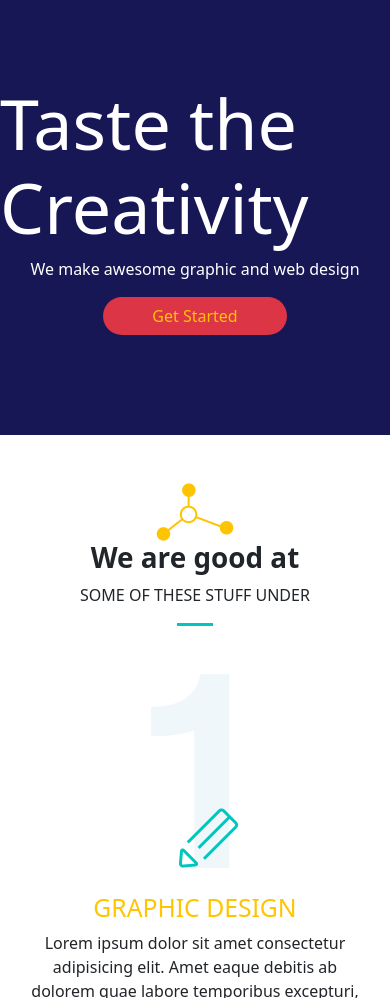
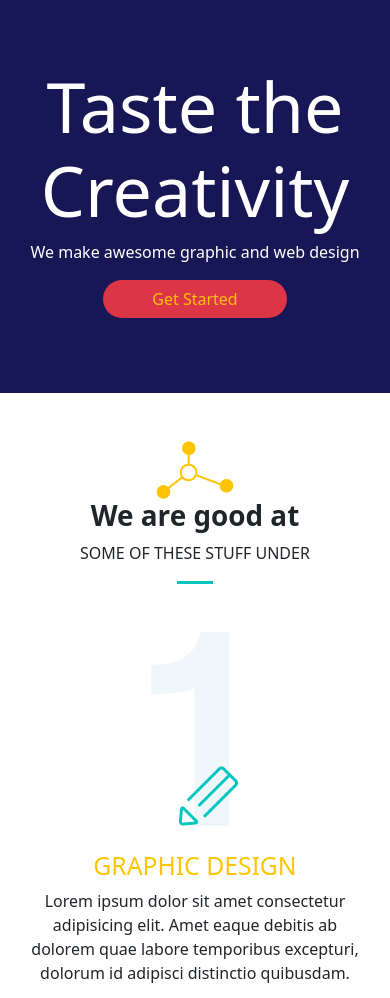
Before and after one commit to Pampers432/Bondi, a plain HTML site: page index.html in a window 390 px wide. Shown: the part 71-1069 px from the top of the page. Drawn offline with nearby package versions, Linux system fonts and the light colour scheme.

Commit message:
Исправил адаптив

```diff
--- a/style.css
+++ b/style.css
@@ -12,7 +12,7 @@ body {
 }
 
 .head{
-    height: 60vh;
+    height: 55vh;
     background-color: rgb(23, 23, 86);
 }
 
@@ -48,6 +48,7 @@ body {
 .text-container {
     height: 80%;
     justify-content: center;
+    text-align: center;
 }
 
 .text-container h1{
@@ -59,10 +60,7 @@ body {
 ============================================*/
 
 .main1 {
-    min-height: 100vh;
-    display: flex;
-    align-items: center;
-    justify-content: center;
+    min-height: 70vh;
 }
 
 :root {
```
